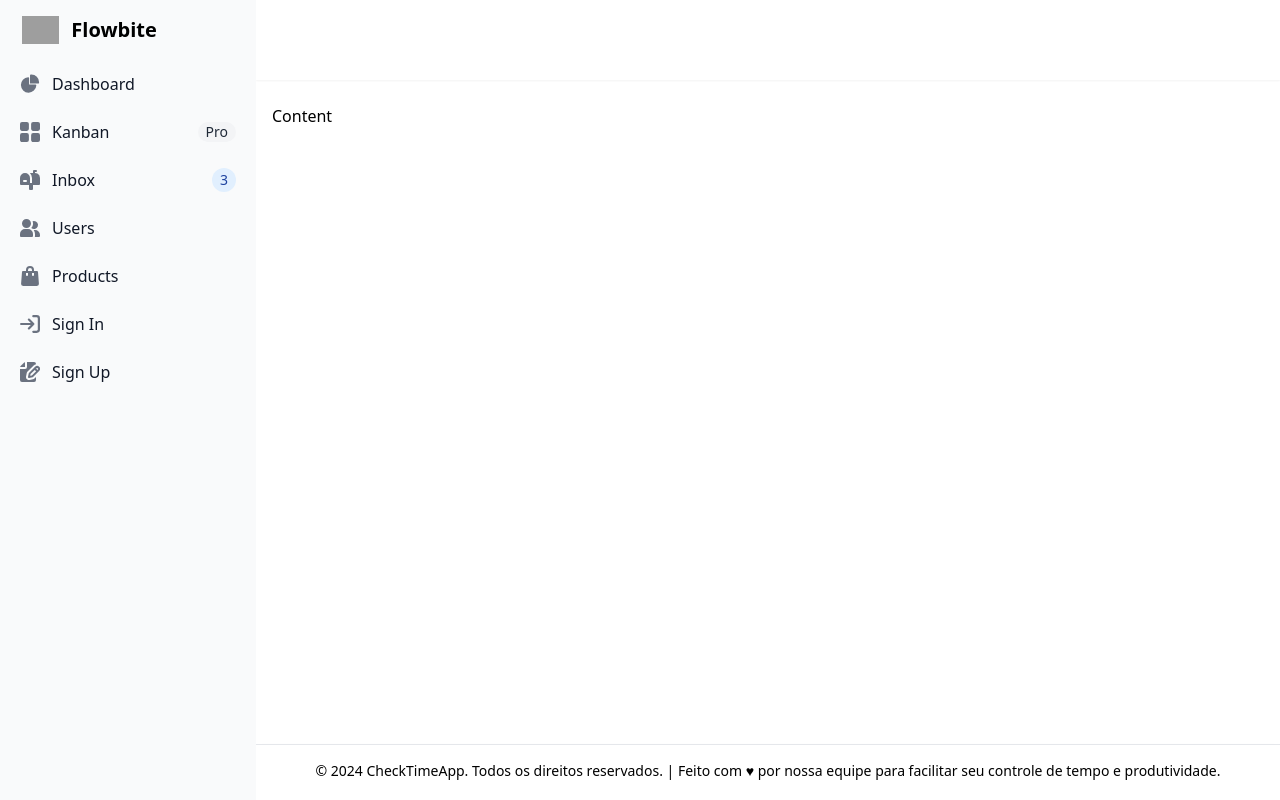
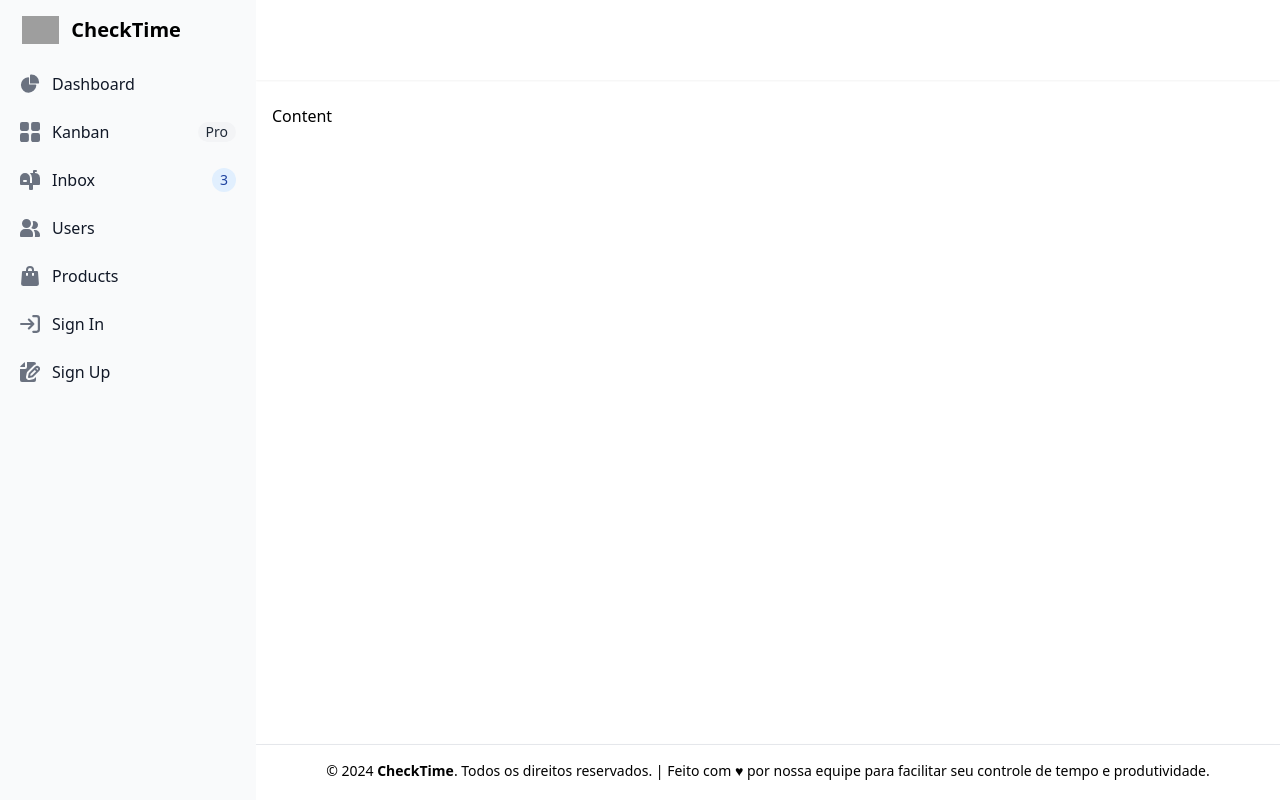
Before and after one commit to JoseLeandroNascimento/CheckTimeApp, an Angular app: page / in a window 1280 px wide. Built offline with nearby package versions, Linux system fonts and the light colour scheme; grey boxes are pictures that could not be loaded.

Commit message:
fix: corrigindo logo aplicação

```diff
--- a/src/app/layouts/components/footer-layout-main/footer-layout-main.component.html
+++ b/src/app/layouts/components/footer-layout-main/footer-layout-main.component.html
@@ -1,3 +1,3 @@
 <footer class="h-14 w-full bg-white shadow-md py-4 text-center border-t">
-    <p class="text-sm">© 2024 CheckTimeApp. Todos os direitos reservados. | Feito com ♥ por nossa equipe para facilitar seu controle de tempo e produtividade.</p>
+    <p class="text-sm">© 2024 <strong>CheckTime</strong>. Todos os direitos reservados. | Feito com ♥ por nossa equipe para facilitar seu controle de tempo e produtividade.</p>
 </footer>
--- a/src/app/layouts/components/menu-sidebar/menu-sidebar.component.html
+++ b/src/app/layouts/components/menu-sidebar/menu-sidebar.component.html
@@ -10,7 +10,7 @@
     <div class="h-full px-3 py-4 overflow-y-auto bg-gray-50 dark:bg-gray-800">
        <a href="https://flowbite.com/" class="flex items-center ps-2.5 mb-5">
           <img src="https://flowbite.com/docs/images/logo.svg" class="h-6 me-3 sm:h-7" alt="Flowbite Logo" />
-          <span class="self-center text-xl font-semibold whitespace-nowrap dark:text-white">Flowbite</span>
+          <span class="self-center text-xl font-semibold whitespace-nowrap dark:text-white">CheckTime</span>
        </a>
        <ul class="space-y-2 font-medium">
           <li>
```
